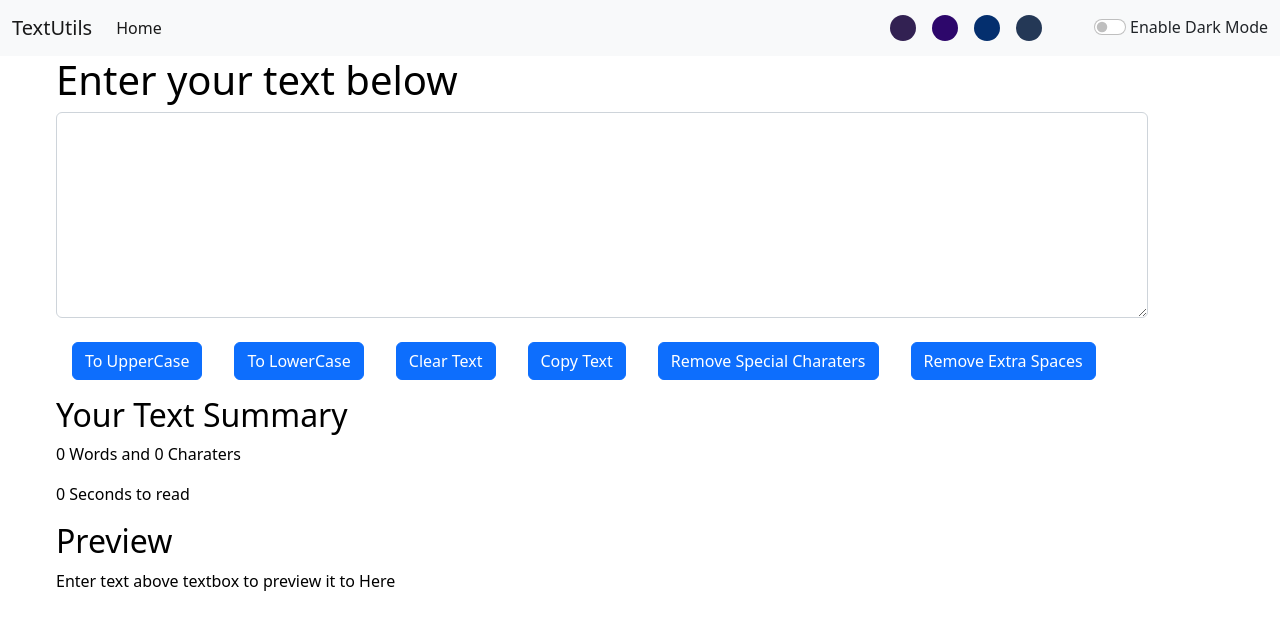
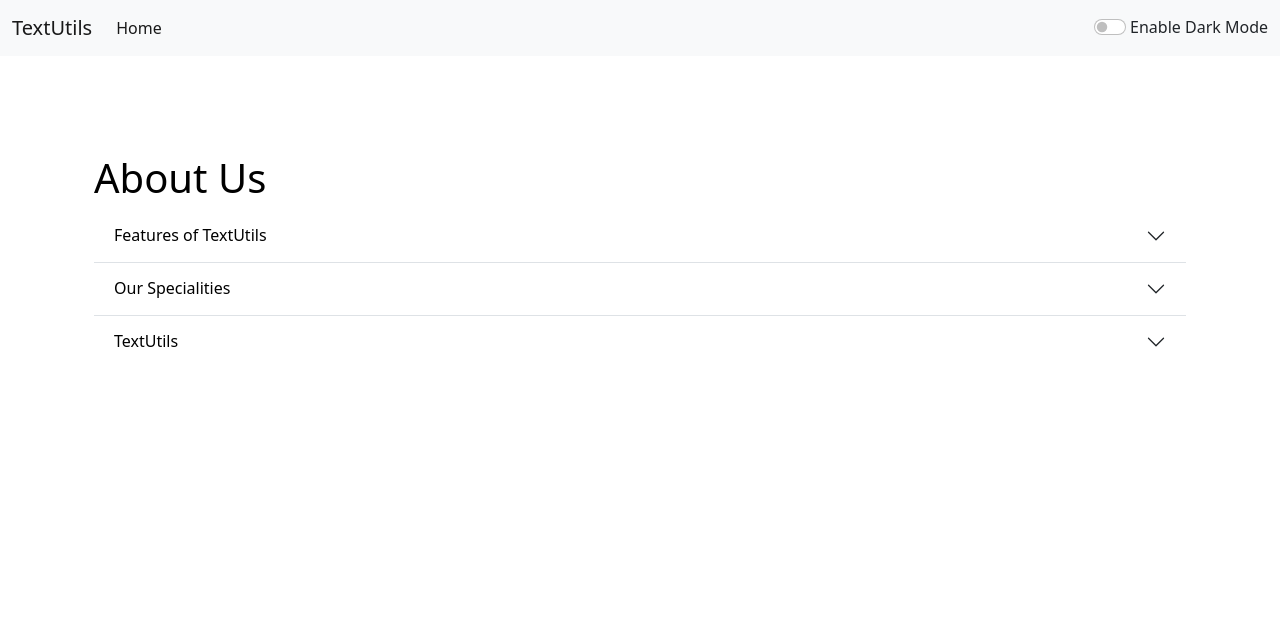
Before and after one commit to SimranNadaf/TextUtils-React, a React (Create React App) app: page /about in a window 1280 px wide. Shown: the top 630 px of the page. Built offline with nearby package versions, Linux system fonts and the light colour scheme.

Commit message:
done! the changes that make app perfect'

```diff
--- a/src/App.js
+++ b/src/App.js
@@ -2,30 +2,29 @@
 
 // import './App.css';
 import Navbar from './components/Navbar';
-// import About from './components/About';
+import About from './components/About';
 import Textfield from './components/Textfield';
 import Alert from './components/Alert';
 import { useState } from 'react';
 import React from 'react';
 
-// import {
-//   BrowserRouter as Router,
-//   Routes,
-//   Route
-// } from "react-router-dom";
+import {
+  BrowserRouter as Router,
+  Routes,
+  Route
+} from "react-router-dom";
 
 function App() {
   const [alert,setAlert]=useState(null);
   const [mode,setMode]=useState("light");
-  const [color,setColor]=useState("#243856");
+  // const [color,setColor]=useState("#243856");
 
-  const customColor=(cust)=>{
-    // const color=color;
-    setColor(cust);
-    if(mode==="dark"){
-      document.body.style.backgroundColor=color;
-    }
-  }
+  // const customColor=(cust)=>{
+  //   setColor(cust);
+  //   if(mode==="dark"){
+  //     document.body.style.backgroundColor=color;
+  //   }
+  // }
 
   const showAlert=(message,type)=>{
     setAlert({
@@ -40,7 +39,7 @@ function App() {
   const togglemode=()=>{
     if(mode==="light"){
       setMode("dark");
-      document.body.style.backgroundColor=color;
+      document.body.style.backgroundColor="#15243a";
       showAlert("Dark Mode Is Enable","success");
       // //Dynamically changing Title of Page
       // document.title="TextUtile _ Dark Mode";
@@ -56,27 +55,26 @@ function App() {
 
   return (
   <>
-  {/* <Router> */}
+  <Router>
+    <Navbar title={"TextUtils"} AboutText={"About US"} mode={mode} toggle={togglemode}/>
 
-
-    {/* navbar with all props */}
-    <Navbar title={"TextUtils"} AboutText={"About US"} mode={mode} toggle={togglemode} color={customColor}/>
+    {/* <Navbar title={"TextUtils"} AboutText={"About US"} mode={mode} toggle={togglemode} color={customColor}/>  */}
     <Alert alert={alert}/>
 
-    {/* <div className="container my-5">
+    <div className="container my-5">
     <Routes>
         <Route path="/" element={<Textfield title="Enter your text below" mode={mode} alert={showAlert}/>} />
-        <Route path="/about" element={<About/>} />
+        <Route path="/about" element={<About mode={mode} />} />
       </Routes>
-    </div> */}
+    </div>
 
 
 
-    <div className="container mx-3">
+    {/* <div className="container mx-3">
     <Textfield title="Enter your text below" mode={mode} alert={showAlert}/>
-    </div>
+    </div> */}
 
-{/* </Router> */}
+</Router>
 
 
   </>
--- a/src/components/About.js
+++ b/src/components/About.js
@@ -1,39 +1,27 @@
 import React from "react";
-import { useState } from "react";
 
-export default function About() {
 
-    const [MyStyle, setMyStyle] = useState({
-        color:"black",
-        backgroundColor:"white"});
+export default function About(props) {
 
-    const darkmode=(event)=>{
-        if(MyStyle.color==="black"){
-            setMyStyle({
-                color:"white",
-                backgroundColor:"black",
+    let MyStyle={
+        // color:props.mode==="light"?"black":"white",
+        // backgroundColor:props.mode==="light"?"white":"black"
+        color:props.mode==="light"?"black":"white",
+        backgroundColor:props.mode==="light"?"white":"#21375a",
+        // boder:"5px solid",
+        // borderColor:"white"
+      };
 
-            });
-            setBtnText("Enable Light Mode");
-        }
-        else{
-           setMyStyle({
-            color:"black",
-            backgroundColor:"white"
-           });
-           setBtnText("Enable Dark Mode");
-        }
-    }
 
-    const [btnText, setBtnText]=useState("Enable Dark Mode");
   return (
     <>
 
+
     <div className="container" style={MyStyle}>
-        <h1>About Us</h1>
-        <div className="accordion accordion-flush" id="accordionFlushExample" >
+    <h1>About Us</h1>
+        <div className="accordion accordion-flush" id="accordionFlushExample">
         <div className="accordion-item">
-          <h2 className="accordion-header" id="flush-headingOne">
+          <h2 className="accordion-header" id="flush-headingOne" >
             <button style={MyStyle}
               className="accordion-button collapsed"
               type="button"
@@ -43,7 +31,7 @@ export default function About() {
               aria-controls="flush-collapseOne"
 
             >
-              Accordion Item #1
+              Features of TextUtils
             </button>
           </h2>
           <div
@@ -53,9 +41,9 @@ export default function About() {
             data-bs-parent="#accordionFlushExample"
           >
             <div className="accordion-body" style={MyStyle}>
-              Placeholder content for this accordion, which is intended to
-              demonstrate the <code>.accordion-flush</code> class. This is the
-              first item's accordion body.
+            TextUtils can Convert text to UpperCase to LowerCase and vise varsa.
+            it is will copy text, clear text, remove extra spaces
+            and also removes special characters in text.
             </div>
           </div>
         </div>
@@ -69,7 +57,7 @@ export default function About() {
               aria-expanded="false"
               aria-controls="flush-collapseTwo"
             >
-              Accordion Item #2
+              Our Specialities
             </button>
           </h2>
           <div
@@ -79,10 +67,9 @@ export default function About() {
             data-bs-parent="#accordionFlushExample"
           >
             <div className="accordion-body" style={MyStyle}>
-              Placeholder content for this accordion, which is intended to
-              demonstrate the <code>.accordion-flush</code> class. This is the
-              second item's accordion body. Let's imagine this being filled with
-              some actual content.
+            Count Words and also Count Characters.
+            it also show you that how seconds will take to read the text.
+            Preview will show text that are present in textbox.
             </div>
           </div>
         </div>
@@ -96,7 +83,7 @@ export default function About() {
               aria-expanded="false"
               aria-controls="flush-collapseThree"
             >
-              Accordion Item #3
+              TextUtils
             </button>
           </h2>
           <div
@@ -106,17 +93,12 @@ export default function About() {
             data-bs-parent="#accordionFlushExample"
           >
             <div className="accordion-body" style={MyStyle}>
-              Placeholder content for this accordion, which is intended to
-              demonstrate the <code>.accordion-flush</code> class. This is the
-              third item's accordion body. Nothing more exciting happening here
-              in terms of content, but just filling up the space to make it
-              look, at least at first glance, a bit more representative of how
-              this would look in a real-world application.
+            An interface for splitting strings according to rules that are opaque to the user of this interface.
             </div>
           </div>
         </div>
       </div>
-      <button type="button" className="btn btn-primary my-3" onClick={darkmode}>{btnText}</button>
+
     </div>
 
     </>
--- a/src/components/Alert.js
+++ b/src/components/Alert.js
@@ -2,10 +2,10 @@ import React from "react";
 
 export default function Alert(props) {
   return (
-      props.alert && <div>
-    <div className={`alert alert-${props.alert.type} alert-dismissible fade show`} role="alert">
+    <div style={{height:"50px"}}>
+      {props.alert && <div className={`alert alert-${props.alert.type} alert-dismissible fade show`} role="alert">
       <strong>{ props.alert.type.charAt(0).toUpperCase() + props.alert.type.slice(1)}</strong>  : {props.alert.msg}
-      </div>
+      </div>}
     </div>
   );
 }
--- a/src/components/Navbar.js
+++ b/src/components/Navbar.js
@@ -10,18 +10,18 @@ import PropTypes from 'prop-types'
 
 export default function Navbar(props) {
 
-  const custom1=()=>{
-    props.color("#322152");
-  }
-  const custom2=()=>{
-    props.color("#2d076b");
-  }
-  const custom3=()=>{
-    props.color("#042f6e");
-  }
-  const custom4=()=>{
-    props.color("#243856");
-  }
+  // const custom1=()=>{
+  //   props.color("#322152");
+  // }
+  // const custom2=()=>{
+  //   props.color("#2d076b");
+  // }
+  // const custom3=()=>{
+  //   props.color("#042f6e");
+  // }
+  // const custom4=()=>{
+  //   props.color("#243856");
+  // }
   return (
     <>
     <nav className={`navbar navbar-expand-lg navbar-${props.mode} bg-${props.mode}`}>
@@ -44,10 +44,10 @@ export default function Navbar(props) {
         </ul>
 
 
-        <button type="button" className="btn mx-2" style={{backgroundColor:"#322152", padding:12, borderRadius:50}}  onClick={custom1}></button>
+        {/* <button type="button" className="btn mx-2" style={{backgroundColor:"#322152", padding:12, borderRadius:50}}  onClick={custom1}></button>
         <button  type="button" className="btn mx-2" style={{backgroundColor:"#2d076b", padding:12, borderRadius:50}} onClick={custom2}></button>
         <button type="button" className="btn mx-2" style={{backgroundColor:"#042f6e", padding:12, borderRadius:50}} onClick={custom3}></button>
-        <button type="button" className="btn mx-2" style={{backgroundColor:"#243856", padding:12, borderRadius:50}} onClick={custom4}></button>
+        <button type="button" className="btn mx-2" style={{backgroundColor:"#243856", padding:12, borderRadius:50}} onClick={custom4}></button> */}
 
 
             <div className={`form-check form-switch text-${props.mode==="dark"?"light":"dark"}`}>
--- a/src/components/Textfield.js
+++ b/src/components/Textfield.js
@@ -13,10 +13,7 @@ export default function Textfield(props) {
 
     const handleUp=(event)=>{
       let newtext;
-      if(text===""){
-        props.alert("Emty Text Box","warning")
-       }
-      else{
+
       if(text===text.toUpperCase()){
         props.alert("Text is Already in UpperCase","warning")
       }
@@ -26,15 +23,13 @@ export default function Textfield(props) {
       setText(newtext);
       props.alert("Text is Coverted to UpperCase","success")
       }
-    }
+
     }
 
     const handleLow=(event)=>{
       let newtext;
-      if(text===""){
-        props.alert("Emty Text Box","warning")
-       }
-      else{
+
+
       if(text===text.toLowerCase()){
         props.alert("Text is Already in LowerCase","warning")
       }
@@ -43,32 +38,25 @@ export default function Textfield(props) {
       setText(newtext);
       props.alert("Text is Coverted to LowerCase","success")
       }
-    }
+
     }
 
     const handleClear=(event)=>{
       let newtext;
       newtext=text;
-      if(newtext!==""){
         newtext="";
         setText(newtext);
         props.alert("Text is Cleared!!","success")
 
-      }
-     else{
-      props.alert("Emty Text Box","warning")
-     }
+
     }
 
     const handleCopy=(event)=>{
-      if(text!==""){
-      setText(event.target.value);
+
       navigator.clipboard.writeText(text);
-      props.alert("Text is Selected !!","success");
-      }
-      else{
-        props.alert("Emty Text Box","warning");
-      }
+      props.alert("Text is Copied To ClipBoard !!","success");
+
+
 
     }
 
@@ -76,13 +64,10 @@ export default function Textfield(props) {
 
       let newtext;
       newtext=text;
-      if(newtext===""){
-        props.alert("Emty Text Box","warning");
-      }
-      else{
+
       setText(newtext.replace(/[^a-zA-Z0-9 ]/g, ""));
       props.alert("Special Character is Removed","success");
-      }
+
 
     }
     const handleSpace=(event)=>{
@@ -95,9 +80,6 @@ export default function Textfield(props) {
         setText(data);
         props.alert("Exta Spaces is Removed","success");
         }
-      else{
-        props.alert("Emty Text Box","warning");
-      }
 
     }
 
@@ -105,22 +87,22 @@ export default function Textfield(props) {
      <>
         <div className="mx-3 mb-3 container" style={{color:props.mode==="dark"?"white":"black"}}>
         <h1>{props.title}</h1>
-        <textarea className="form-control" id="textfield" style={{backgroundColor:props.mode==="dark"?"#212529":"white", color:props.mode==="dark"?"white":"black"}} rows="8" onChange={changetext} value={text}></textarea>
+        <textarea className="form-control" id="textfield" style={{backgroundColor:props.mode==="dark"?"#21375a":"white", color:props.mode==="dark"?"white":"black"}} rows="8" onChange={changetext} value={text}></textarea>
         <br/>
-        <button type="button" className="btn btn-primary mx-3" onClick={handleUp}>To UpperCase</button>
-        <button type="button" className="btn btn-primary mx-3" onClick={handleLow}>To LowerCase</button>
-        <button type="button" className="btn btn-primary mx-3" onClick={handleClear}>Clear Text</button>
-        <button type="button" className="btn btn-primary mx-3" onClick={handleCopy}>Copy Text</button>
-        <button type="button" className="btn btn-primary mx-3" onClick={handleChar}>Remove Special Charaters</button>
-        <button type="button" className="btn btn-primary mx-3" onClick={handleSpace}>Remove Extra Spaces</button>
+        <button type="button" disabled={text.length===0} className="btn btn-primary mx-3 my-3" onClick={handleUp}>To UpperCase</button>
+        <button type="button" disabled={text===""?true:false} className="btn btn-primary mx-3 my-3" onClick={handleLow}>To LowerCase</button>
+        <button type="button" disabled={text===""?true:false} className="btn btn-primary mx-3 my-3" onClick={handleClear}>Clear Text</button>
+        <button type="button" disabled={text===""?true:false} className="btn btn-primary mx-3 my-3" onClick={handleCopy}>Copy Text</button>
+        <button type="button" disabled={text===""?true:false} className="btn btn-primary mx-3 my-3" onClick={handleChar}>Remove Special Charaters</button>
+        <button type="button" disabled={text===""?true:false} className="btn btn-primary mx-3 my-3" onClick={handleSpace}>Remove Extra Spaces</button>
         <div className='my-3'>
         <h2>Your Text Summary</h2>
-        <p>{text===""?"0":text.trim().split(' ').length} Words and {text.length} Charaters</p>
-        <p>{text===""?"0":text.trim().split(' ').length * 0.46} Seconds to read</p>
+        <p>{text.split(' ').filter((element)=>{return element.length!==0}).length} Words and {text.split('').filter((element)=>{return element!==" "}).length} Charaters</p>
+        <p>{text.split(' ').filter((element)=>{return element.length!==0}).length * 0.46} Seconds to read</p>
         </div>
         <div className='my-3'>
         <h2>Preview</h2>
-        <p>{text===""?"Enter text above textbox to preview it to Here":text}</p>
+        <p>{text===""?"Nothing To Preview":text}</p>
         </div>
         </div>
 
```
